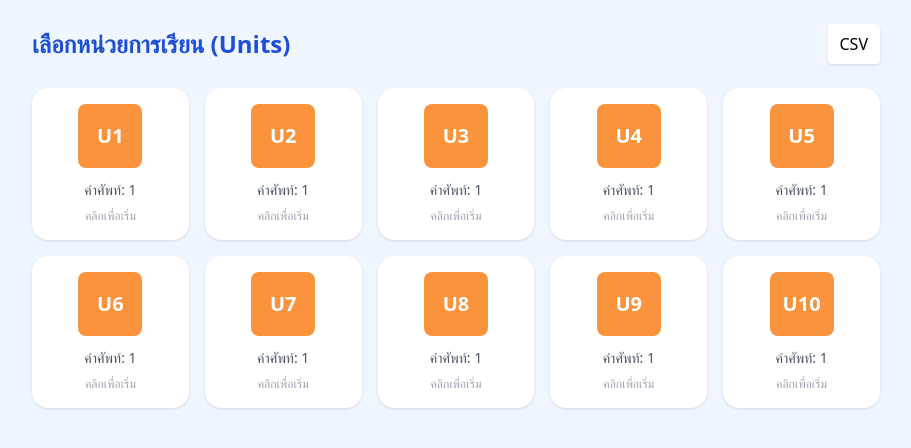
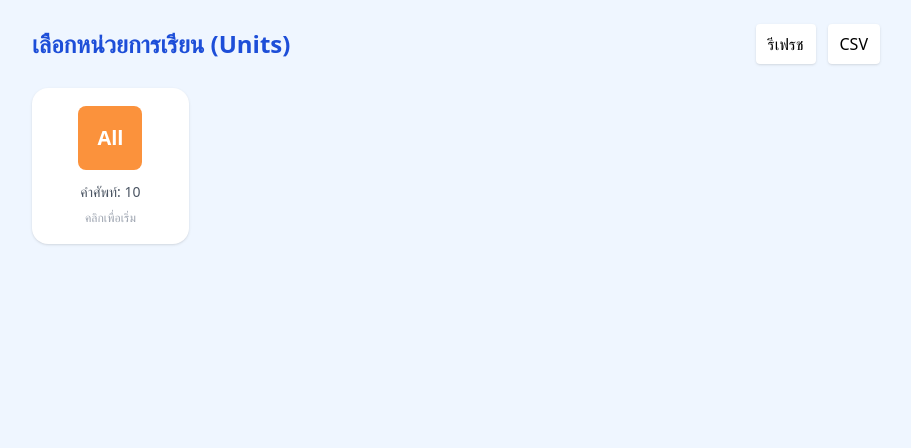
Before and after one commit to GreenDevth/larn-english-app, a React (Vite) app: page / in a window 1280 px wide. Shown: the top 448 px of the page, without its empty margins (184-1095 px from the left). Built offline with nearby package versions, Linux system fonts and the light colour scheme; the HTML template or start-up script is replaced by a standard one.

Commit message:
feat(units): parse Unit sections from CSV, show unit cards, support ImageURL and back button

```diff
--- a/src/App.jsx
+++ b/src/App.jsx
@@ -52,22 +52,47 @@ const loadVocab = () => {
   setShowHint(false);
 };
 
-// Parse CSV text into array of {en, th}
-const parseCsv = (csvText) => {
+// Parse CSV text into array of {en, th, image} OR into units if 'Unit' sections present
+const parseUnitsFromCsvText = (csvText) => {
   if (!csvText) return [];
-  const lines = csvText.trim().split('\n');
-  const parsed = [];
-  const startIndex = lines[0].toLowerCase().includes('en,th') ? 1 : 0;
-  for (let i = startIndex; i < lines.length; i++) {
-    const line = lines[i];
-    const parts = line.split(',');
+  const lines = csvText.split(/\r?\n/).map(l => l.trim()).filter(Boolean);
+
+  // detect if file contains Unit sections
+  const hasUnit = lines.some(l => /^Unit\s*\d+/i.test(l));
+  if (!hasUnit) {
+    // fallback: parse as a flat CSV (header optional)
+    const startIndex = lines[0] && lines[0].toLowerCase().startsWith('en,') ? 1 : 0;
+    const parsed = [];
+    for (let i = startIndex; i < lines.length; i++) {
+      const parts = lines[i].split(',');
+      if (parts.length >= 2) {
+        parsed.push({ en: parts[0].trim().toLowerCase(), th: parts[1].trim(), image: parts[2]?.trim() || '' });
+      }
+    }
+    // return single unit containing all
+    return [{ name: 'All', items: parsed }];
+  }
+
+  const units = [];
+  let current = { name: 'Unit', items: [] };
+  for (const line of csvText.split(/\r?\n/)) {
+    const l = line.trim();
+    if (!l) continue;
+    const unitMatch = l.match(/^Unit\s*\d*/i);
+    if (unitMatch) {
+      // push previous if any
+      if (current.items && current.items.length) units.push(current);
+      current = { name: l, items: [] };
+      continue;
+    }
+    if (l.toLowerCase().startsWith('en,')) continue; // header
+    const parts = l.split(',');
     if (parts.length >= 2) {
-      const en = parts[0].trim().toLowerCase();
-      const th = parts[1].trim();
-      if (en) parsed.push({ en, th });
+      current.items.push({ en: parts[0].trim().toLowerCase(), th: parts[1].trim(), image: parts[2]?.trim() || '' });
     }
   }
-  return parsed;
+  if (current.items && current.items.length) units.push(current);
+  return units;
 };
 
 // Fetch CSV file and build units (10 units)
@@ -77,17 +102,16 @@ const loadCsvAndUnits = async () => {
     if (res.ok) {
       const text = await res.text();
       setCsvInput(text);
-      const parsed = parseCsv(text);
-      const built = buildUnits(parsed, 10);
-      setUnits(built);
+      const parsedUnits = parseUnitsFromCsvText(text);
+      setUnits(parsedUnits);
     } else {
       // fallback to defaults
-      const parsed = parseCsv(DEFAULT_CSV);
-      setUnits(buildUnits(parsed, 10));
+      const parsedUnits = parseUnitsFromCsvText(DEFAULT_CSV);
+      setUnits(parsedUnits);
     }
   } catch (e) {
-    const parsed = parseCsv(DEFAULT_CSV);
-    setUnits(buildUnits(parsed, 10));
+    const parsedUnits = parseUnitsFromCsvText(DEFAULT_CSV);
+    setUnits(parsedUnits);
   }
 };
 
@@ -179,15 +203,18 @@ const nextCard = () => {
 };
 
 // --- Helper Components ---
-const WordImage = ({ word }) => {
-  const [imgSrc, setImgSrc] = useState(`https://placehold.co/400x300/FFB347/ffffff?text=${word}`);
+const WordImage = ({ wordObj }) => {
+  // wordObj can be a string (word) or an object {en, th, image}
+  const word = typeof wordObj === 'string' ? wordObj : (wordObj?.en || '');
+  const imageUrl = typeof wordObj === 'object' ? (wordObj.image || '') : '';
+  const [imgSrc, setImgSrc] = useState(imageUrl || `https://placehold.co/400x300/FFB347/ffffff?text=${word}`);
 
   useEffect(() => {
-    setImgSrc(`https://placehold.co/400x300/FFB347/ffffff?text=${word}`);
-  }, [word]);
+    setImgSrc(imageUrl || `https://placehold.co/400x300/FFB347/ffffff?text=${word}`);
+  }, [word, imageUrl]);
 
   return (
-    <div className="w-full h-48 bg-white rounded-2xl shadow-inner border-4 border-blue-100 overflow-hidden flex items-center justify-center mb-4 relative">
+    <div className="w-full h-48 bg-white rounded-2xl shadow-inner border-4 border-blue-100 overflow-hidden flex items-center justify-center mb-4 relative word-image">
       <div className="absolute z-0 opacity-20">
         <ImageIcon size={64} className="text-gray-300" />
       </div>
@@ -265,22 +292,25 @@ if (view === 'home') {
     <div className="min-h-screen bg-blue-50 flex flex-col items-center pb-40 relative overflow-hidden font-sans">
       <div className="w-full max-w-4xl p-6 flex items-center justify-between">
         <h1 className="text-2xl font-bold text-blue-700">เลือกหน่วยการเรียน (Units)</h1>
-        <button onClick={() => setIsAdminOpen(true)} className="px-3 py-2 bg-white rounded shadow">CSV</button>
+        <div className="flex items-center gap-3">
+          <button onClick={() => loadCsvAndUnits()} className="px-3 py-2 bg-white rounded shadow">รีเฟรช</button>
+          <button onClick={() => setIsAdminOpen(true)} className="px-3 py-2 bg-white rounded shadow">CSV</button>
+        </div>
       </div>
       <div className="grid grid-cols-2 sm:grid-cols-5 gap-4 max-w-4xl w-full px-6">
         {units.length === 0 && <div className="text-gray-500">กำลังโหลด...</div>}
         {units.map((u, idx) => (
           <div key={idx} className="unit-card bg-white rounded-2xl shadow p-4 flex flex-col items-center cursor-pointer hover:shadow-lg" onClick={() => {
             // load this unit
-            setVocabList(u);
+            setVocabList(u.items || []);
             setCurrentIndex(0);
             setScore(0);
             setCurrentInput("");
             setGameStatus('playing');
             setView('game');
           }}>
-            <div className="w-16 h-16 bg-orange-400 rounded-lg flex items-center justify-center text-white font-bold text-xl mb-3">U{idx+1}</div>
-            <div className="text-sm text-gray-600">คำศัพท์: {u.length}</div>
+            <div className="w-16 h-16 bg-orange-400 rounded-lg flex items-center justify-center text-white font-bold text-xl mb-3">{u.name}</div>
+            <div className="text-sm text-gray-600">คำศัพท์: { (u.items || []).length }</div>
             <div className="text-xs text-gray-400 mt-2">คลิกเพื่อเริ่ม</div>
           </div>
         ))}
@@ -321,6 +351,7 @@ return (
     {/* Header / Score */}
     <div className="app-header w-full max-w-md flex justify-between items-center p-4 z-10">
       <div className="bg-white px-4 py-2 rounded-full shadow-md flex items-center gap-2">
+          <button onClick={() => setView('home')} className="text-sm text-gray-500 mr-2">ย้อนกลับ</button>
         <Star className="text-yellow-400 fill-current" size={24} />
         <span className="font-bold text-xl text-gray-700">{score}</span>
       </div>
--- a/src/index.css
+++ b/src/index.css
@@ -105,3 +105,6 @@ body {
 /* Home unit cards */
 .unit-card { min-height: 120px; display:flex; align-items:center; justify-content:center; flex-direction:column }
 .unit-card .w-16 { width:64px; height:64px }
+
+.unit-card { padding: 18px }
+.unit-card .w-16 { width:64px; height:64px }
```
